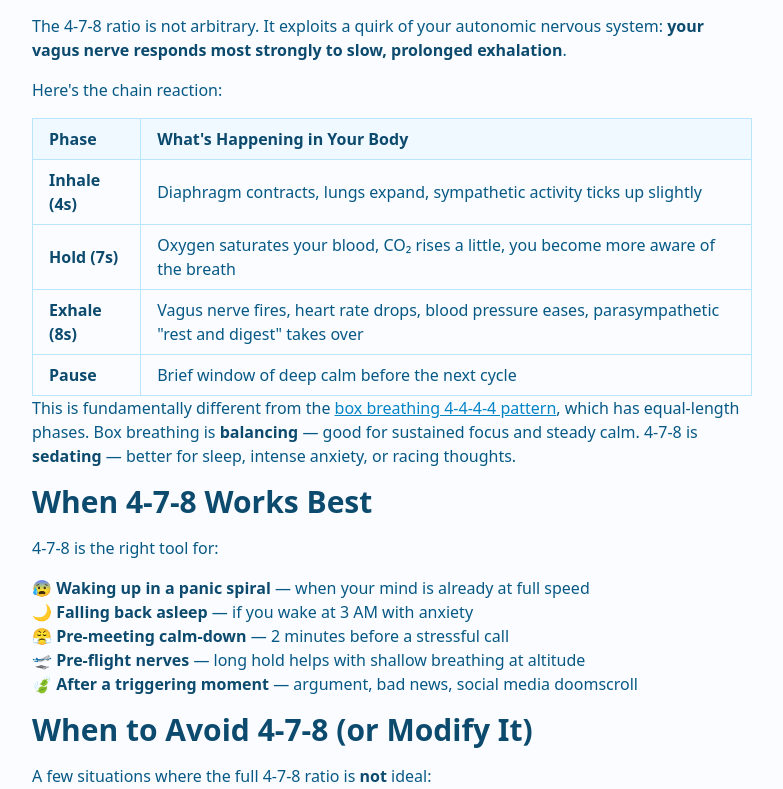
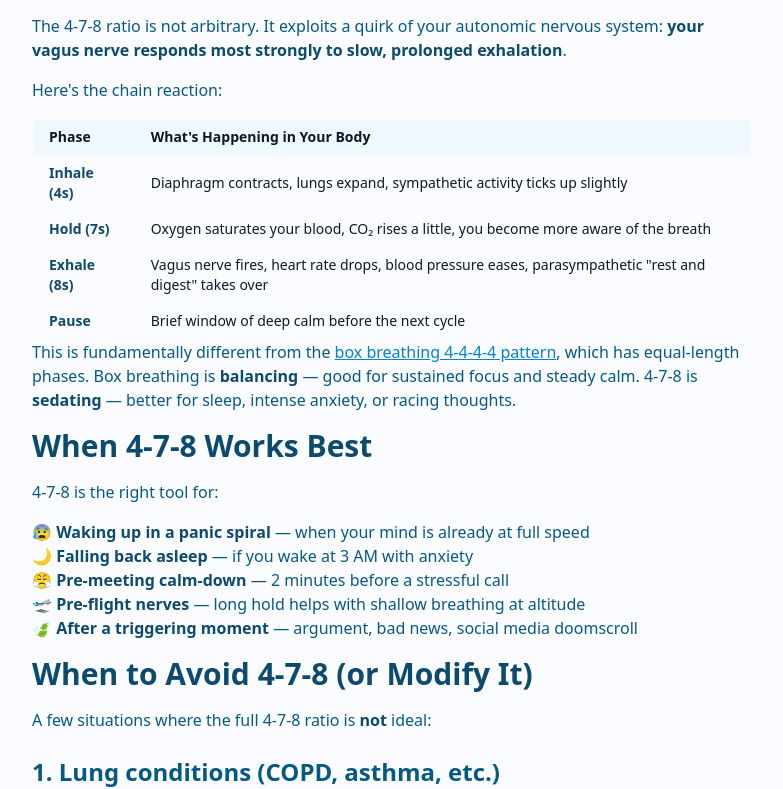
Before and after one commit to WeinyZhao/morninganxietyguide, a Next.js app: page /4-7-8-breathing-morning-anxiety in a window 1280 px wide. Shown: the part 1976-2765 px from the top of the page, without its empty margins (248-1031 px from the left). Built offline with nearby package versions, Linux system fonts and the light colour scheme.

Commit message:
fix: forward id prop in MDX heading components + scroll-margin CSS

```diff
--- a/mdx-components.tsx
+++ b/mdx-components.tsx
@@ -3,20 +3,25 @@ import Link from "next/link";
 
 export function useMDXComponents(components: MDXComponents): MDXComponents {
   return {
-    h1: ({ children }) => (
-      <h1 className="text-3xl sm:text-4xl font-bold mt-8 mb-4 text-brand-900 dark:text-brand-50">
+    h1: ({ children, id }) => (
+      <h1 id={id} className="text-3xl sm:text-4xl font-bold mt-8 mb-4 text-brand-900 dark:text-brand-50">
         {children}
       </h1>
     ),
-    h2: ({ children }) => (
-      <h2 className="text-2xl sm:text-3xl font-bold mt-10 mb-4 text-brand-900 dark:text-brand-50 scroll-mt-20">
+    h2: ({ children, id }) => (
+      <h2 id={id} className="text-2xl sm:text-3xl font-bold mt-10 mb-4 text-brand-900 dark:text-brand-50 scroll-mt-20">
         {children}
       </h2>
     ),
-    h3: ({ children }) => (
-      <h3 className="text-xl sm:text-2xl font-semibold mt-6 mb-3 text-brand-800 dark:text-brand-100 scroll-mt-20">
+    h3: ({ children, id }) => (
+      <h3 id={id} className="text-xl sm:text-2xl font-semibold mt-6 mb-3 text-brand-800 dark:text-brand-100 scroll-mt-20">
         {children}
       </h3>
+    ),
+    h4: ({ children, id }) => (
+      <h4 id={id} className="text-lg font-semibold mt-4 mb-2 text-brand-800 dark:text-brand-100">
+        {children}
+      </h4>
     ),
     p: ({ children }) => (
       <p className="text-brand-800 dark:text-brand-200 leading-relaxed mb-4">
@@ -67,20 +72,21 @@ export function useMDXComponents(components: MDXComponents): MDXComponents {
         {children}
       </strong>
     ),
+    hr: () => <hr className="my-8 border-brand-200 dark:border-brand-800" />,
     table: ({ children }) => (
       <div className="overflow-x-auto my-6">
-        <table className="min-w-full border-collapse border border-brand-200 dark:border-brand-700">
+        <table className="min-w-full text-sm border border-brand-200 dark:border-brand-800 rounded-lg overflow-hidden">
           {children}
         </table>
       </div>
     ),
     th: ({ children }) => (
-      <th className="border border-brand-200 dark:border-brand-700 px-4 py-2 bg-brand-50 dark:bg-brand-900/50 text-left font-semibold text-brand-900 dark:text-brand-100">
+      <th className="px-4 py-2 text-left font-semibold bg-brand-50 dark:bg-brand-900/50 border-b border-brand-200 dark:border-brand-800">
         {children}
       </th>
     ),
     td: ({ children }) => (
-      <td className="border border-brand-200 dark:border-brand-700 px-4 py-2 text-brand-800 dark:text-brand-200">
+      <td className="px-4 py-2 border-b border-brand-100 dark:border-brand-800">
         {children}
       </td>
     ),
```
